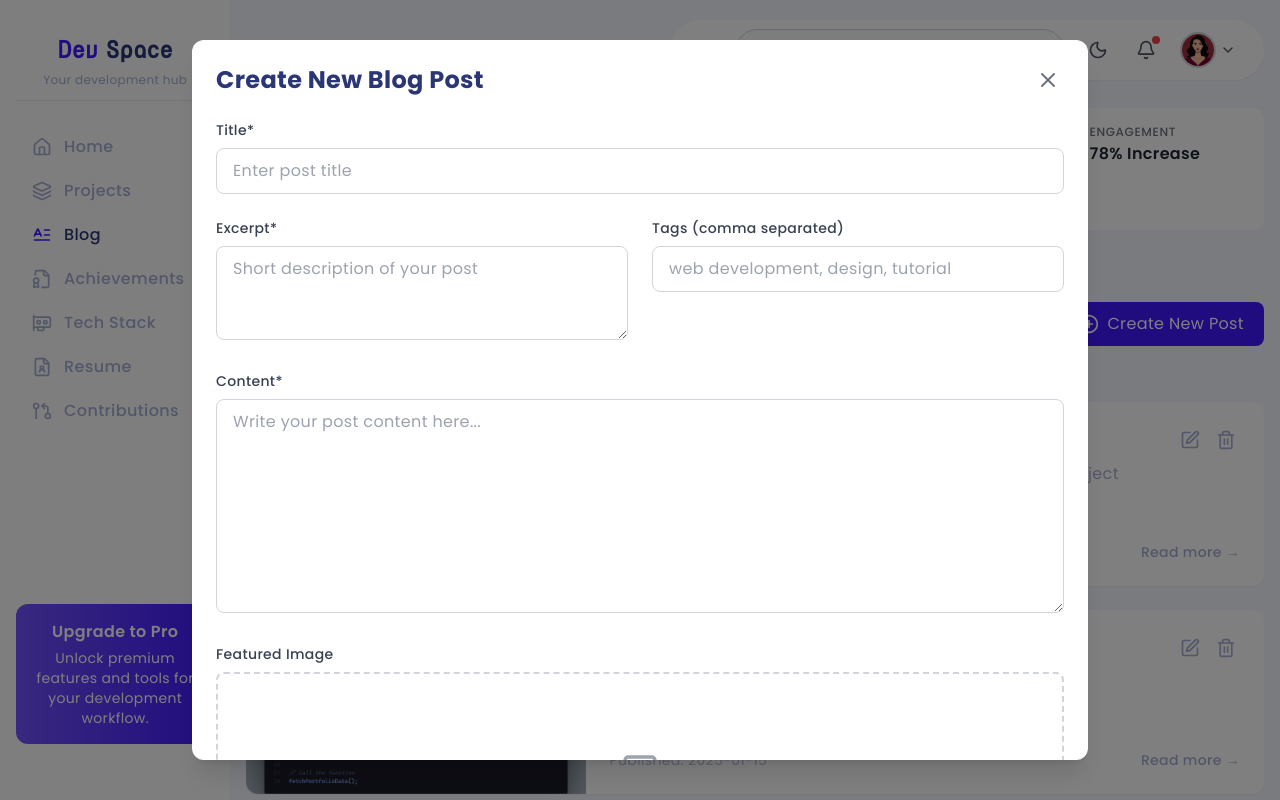
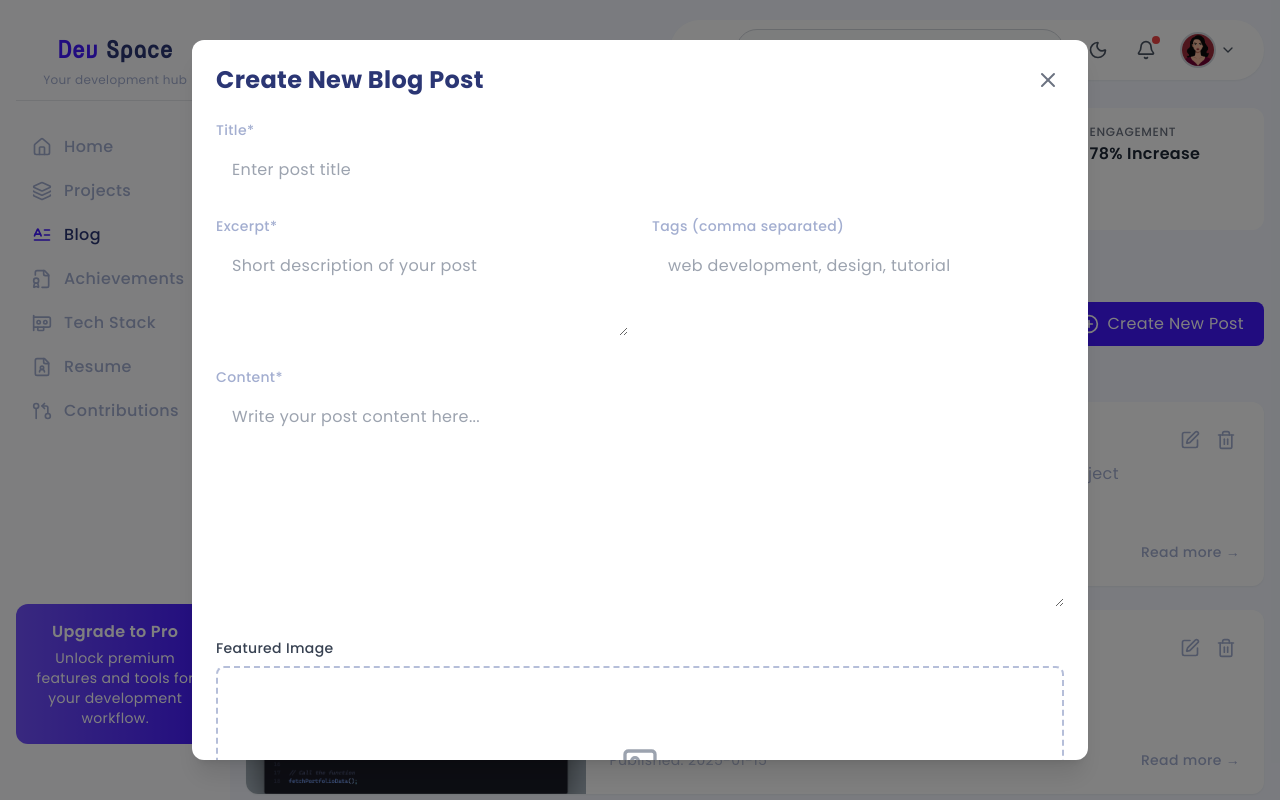
Before and after one commit to mrravipandee/devspace, a Next.js app: page /blog in a window 1280 px wide. Both pictures are taken after a click on the button "Create New Post". Built offline with nearby package versions, Linux system fonts and the light colour scheme.

Commit message:
style: blog dark mode

```diff
--- a/src/app/(dashboard)/blog/page.tsx
+++ b/src/app/(dashboard)/blog/page.tsx
@@ -215,10 +215,10 @@ export default function BlogPage() {
       {/* Create/Edit Post Modal */}
       {isModalOpen && (
         <div className="fixed inset-0 bg-black bg-opacity-50 flex items-center justify-center p-4 z-50">
-          <div className="bg-white rounded-xl shadow-xl w-full max-w-4xl max-h-[90vh] overflow-y-auto">
+          <div className="bg-white dark:bg-cardDark rounded-xl shadow-xl w-full max-w-4xl max-h-[90vh] overflow-y-auto">
             <div className="p-6">
               <div className="flex justify-between items-center mb-6">
-                <h2 className="text-2xl font-bold text-primaryText">
+                <h2 className="text-2xl font-bold text-primaryText dark:text-background">
                   {currentPost?.id ? 'Edit Blog Post' : 'Create New Blog Post'}
                 </h2>
                 <button
@@ -236,12 +236,12 @@ export default function BlogPage() {
               <form onSubmit={handleSubmit}>
                 <div className="space-y-6">
                   <div>
-                    <label className="block text-sm font-medium text-gray-700 mb-2">Title*</label>
+                    <label className="block text-sm font-medium text-secondaryText mb-2">Title*</label>
                     <input
                       type="text"
                       name="title"
                       defaultValue={currentPost?.title || ''}
-                      className="w-full px-4 py-2.5 border border-gray-300 rounded-lg focus:outline-none focus:ring-2 focus:ring-blue-500 focus:border-transparent"
+                      className="w-full px-4 py-2.5 dark:bg-[#0b1437] dark:text-secondaryText rounded-lg focus:outline-none focus:ring-2 focus:ring-primaryText focus:border-transparent"
                       required
                       placeholder="Enter post title"
                     />
@@ -249,36 +249,36 @@ export default function BlogPage() {
 
                   <div className="grid grid-cols-1 md:grid-cols-2 gap-6">
                     <div>
-                      <label className="block text-sm font-medium text-gray-700 mb-2">Excerpt*</label>
+                      <label className="block text-sm font-medium text-secondaryText mb-2">Excerpt*</label>
                       <textarea
                         name="excerpt"
                         defaultValue={currentPost?.excerpt || ''}
                         rows={3}
-                        className="w-full px-4 py-2.5 border border-gray-300 rounded-lg focus:outline-none focus:ring-2 focus:ring-blue-500 focus:border-transparent"
+                        className="w-full px-4 py-2.5 dark:bg-[#0b1437] dark:text-secondaryText rounded-lg focus:outline-none focus:ring-2 focus:ring-primaryText focus:border-transparent"
                         required
                         placeholder="Short description of your post"
                       />
                     </div>
 
                     <div>
-                      <label className="block text-sm font-medium text-gray-700 mb-2">Tags (comma separated)</label>
+                      <label className="block text-sm font-medium text-secondaryText mb-2">Tags (comma separated)</label>
                       <input
                         type="text"
                         name="tags"
                         defaultValue={currentPost?.tags.join(', ') || ''}
-                        className="w-full px-4 py-2.5 border border-gray-300 rounded-lg focus:outline-none focus:ring-2 focus:ring-blue-500 focus:border-transparent"
+                        className="w-full px-4 py-2.5 dark:bg-[#0b1437] dark:text-secondaryText rounded-lg focus:outline-none focus:ring-2 focus:ring-primaryText focus:border-transparent"
                         placeholder="web development, design, tutorial"
                       />
                     </div>
                   </div>
 
                   <div>
-                    <label className="block text-sm font-medium text-gray-700 mb-2">Content*</label>
+                    <label className="block text-sm font-medium text-secondaryText mb-2">Content*</label>
                     <textarea
                       name="content"
                       defaultValue={currentPost?.content || ''}
                       rows={8}
-                      className="w-full px-4 py-2.5 border border-gray-300 rounded-lg focus:outline-none focus:ring-2 focus:ring-blue-500 focus:border-transparent"
+                      className="w-full px-4 py-2.5 dark:bg-[#0b1437] dark:text-secondaryText rounded-lg focus:outline-none focus:ring-2 focus:ring-primaryText focus:border-transparent"
                       required
                       placeholder="Write your post content here..."
                     />
@@ -297,7 +297,7 @@ export default function BlogPage() {
                       <div
                         onClick={triggerFileInput}
                         className={`w-full h-64 border-2 border-dashed rounded-lg flex flex-col items-center justify-center cursor-pointer transition-colors ${
-                          imagePreview ? 'border-transparent' : 'border-gray-300 hover:border-gray-400'
+                          imagePreview ? 'border-transparent' : 'border-secondaryText/80 hover:border-secondaryText'
                         }`}
                       >
                         {imagePreview ? (
```
